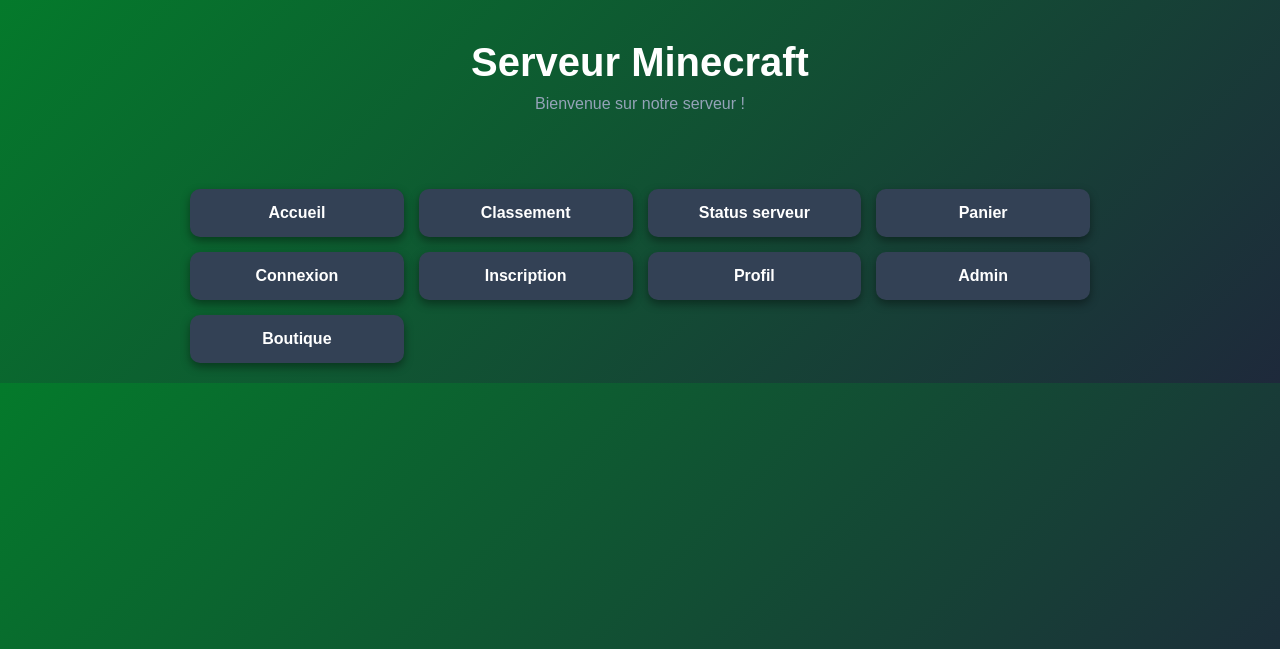
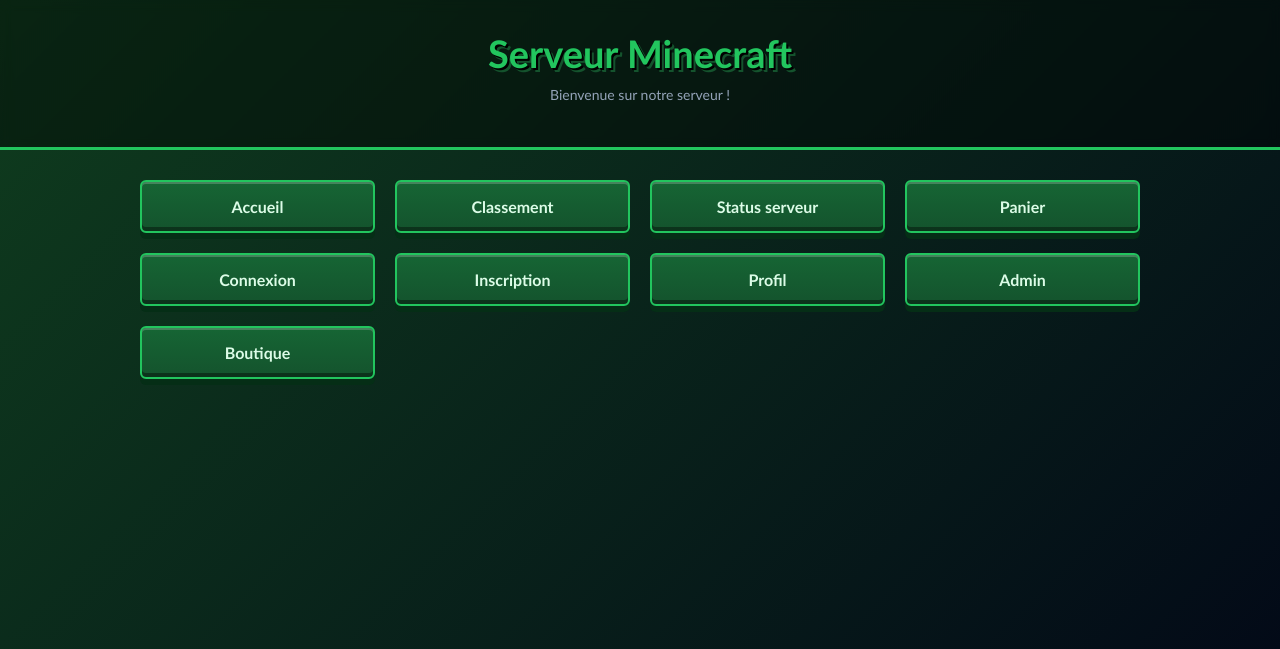
Before and after one commit to Virellon/Projet-Web-CIG, a PHP site: page /CubicInfractructureGroup/index.html in a window 1280 px wide. Shown: the top 649 px of the page. Run offline with PHP 8.4, Linux system fonts and the light colour scheme.

Commit message:
Update style.css

```diff
--- a/CubicInfractructureGroup/style.css
+++ b/CubicInfractructureGroup/style.css
@@ -1,70 +1,100 @@
+body {
+    height: 100%;
+}
+
 body {
     margin: 0;
-    font-family: Arial, sans-serif;
-    background: linear-gradient(135deg, #047a2b, #1e293b);
-    color: white;
+    font-family: 'Trebuchet MS', sans-serif;
+    background: linear-gradient(135deg, #0f3d1e, #020617);
+    background-attachment: fixed;
+    color: #e2e8f0;
     text-align: center;
-
 }
 
+header {
+    padding: 30px 20px;
+    border-bottom: 3px solid #22c55e;
+    background: rgba(0, 0, 0, 0.4);
+    backdrop-filter: blur(6px);
+}
 
-header {
-    padding: 40px 20px;
+.top-bar {
+    display: flex;
+    justify-content: space-between;
+    align-items: center;
 }
 
 h1 {
     margin: 0;
-    font-size: 40px;
+    font-size: 38px;
+    color: #22c55e;
+    text-shadow: 2px 2px 0px #000, 4px 4px 0px #14532d;
 }
 
 .subtitle {
+    margin-top: 10px;
     color: #94a3b8;
-    margin-top: 10px;
+    font-size: 14px;
 }
 
+.auth {
+    display: flex;
+    gap: 10px;
+}
 
 .menu {
     display: grid;
     grid-template-columns: repeat(auto-fit, minmax(200px, 1fr));
-    gap: 15px;
-    padding: 20px;
-    max-width: 900px;
+    gap: 20px;
+    padding: 30px;
+    max-width: 1000px;
     margin: auto;
-}
-
-
-.btn {
-    display: block;
-    padding: 15px;
-    background: #334155;
-    color: white;
-    text-decoration: none;
-    border-radius: 10px;
-    transition: 0.3s;
-    font-weight: bold;
-}
-
-.btn:hover {
-    background: #38bdf8;
-    color: #0f172a;
-    transform: scale(1.05);
 }
 
 .btn {
     display: block;
     padding: 15px;
-    background: #334155;
-    color: white;
+    background: linear-gradient(180deg, #166534, #14532d);
+    color: #dcfce7;
     text-decoration: none;
-    border-radius: 10px;
-    font-weight: bold;
-    box-shadow: 0 4px 10px rgba(0, 0, 0, 0.4);
+    border-radius: 6px;
+font-weight: bold;
+    border: 2px solid #22c55e;
 
-    transition: all 0.3s ease;
+    box-shadow:
+    inset 0 2px 0 rgba(255,255,255,0.2),
+    inset 0 -4px 0 rgba(0,0,0,0.4),
+    0 6px 0 #052e16;
+
+    transition: all 0.2s ease;
 }
+
 .btn:hover {
-    background: #38bdf8;
-    color: #0f172a;
-    transform: translateY(-5px) scale(1.05);
-    box-shadow: 0 10px 25px rgba(56, 189, 248, 0.6);
+    transform: translateY(2px);
+    box-shadow:
+        inset 0 2px 0 rgba(255,255,255,0.2),
+        inset 0 -2px 0 rgba(0,0,0,0.4),
+        0 3px 0 #052e16;
+    background: linear-gradient(180deg, #22c55e, #15803d);
 }
+
+.btn:active {
+    transform: translateY(4px);
+    box-shadow: 0 1px 0 #052e16;
+}
+
+.primary {
+    background: linear-gradient(180deg, #4ade80, #16a34a);
+    border-color: #4ade80;
+}
+
+.secondary {
+    background: linear-gradient(180deg, #3b82f6, #1d4ed8);
+    border-color: #60a5fa;
+}
+
+.highlight {
+    background: linear-gradient(180deg, #facc15, #ca8a04);
+    border-color: #fde047;
+    color: #1e293b;
+}
```
